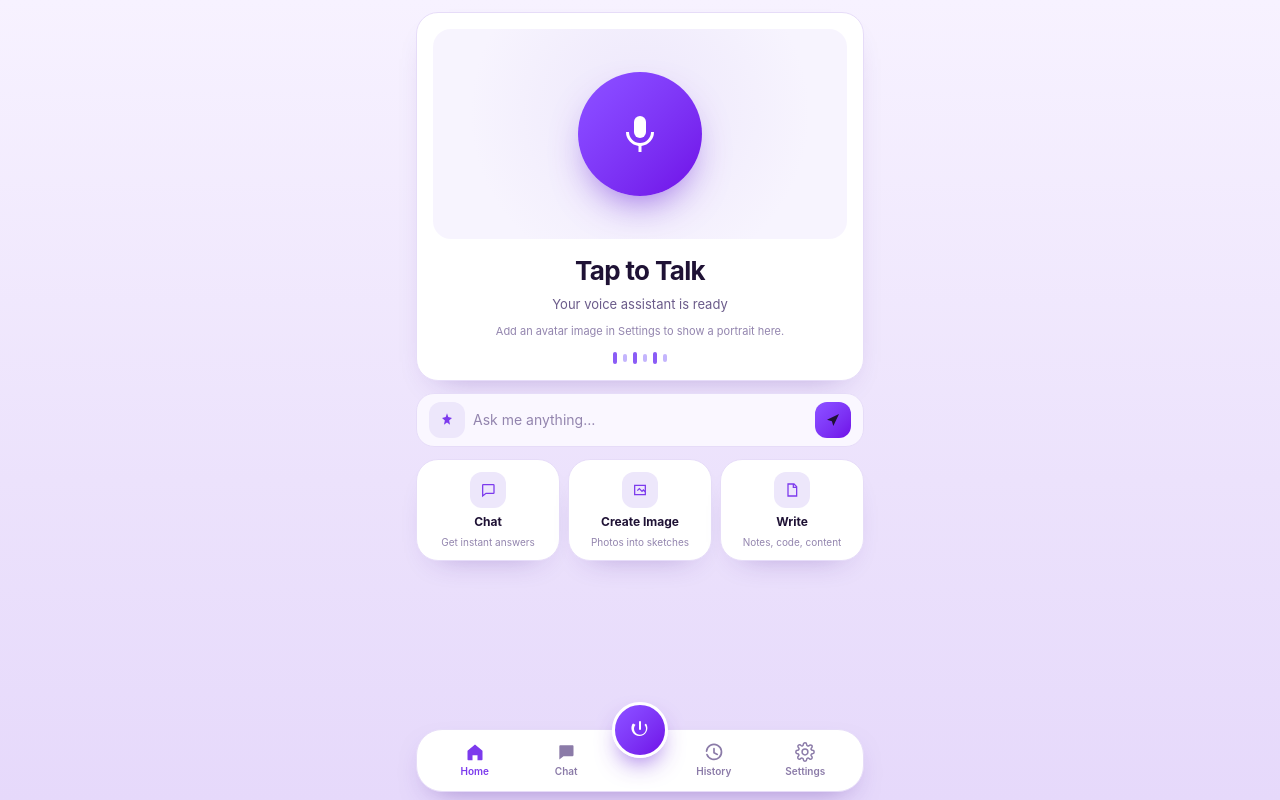
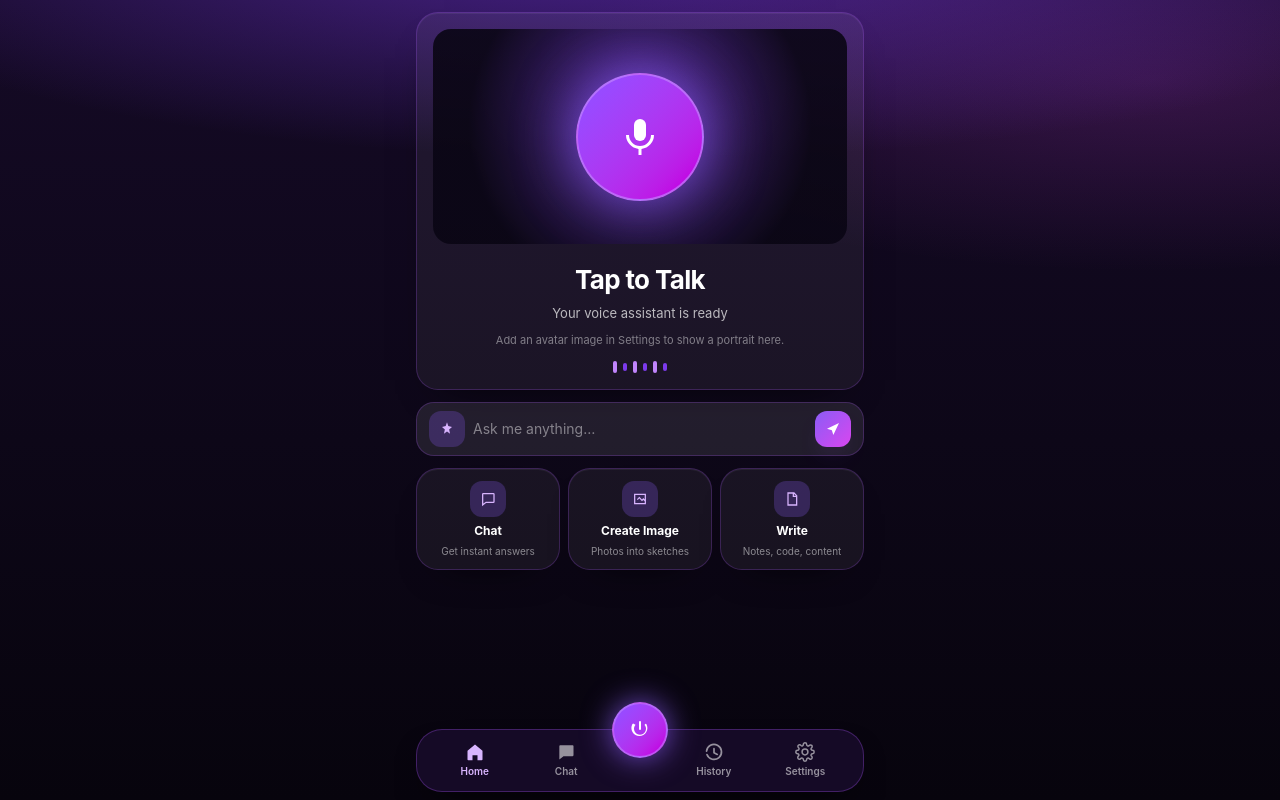
Before and after one commit to project9793/arushi-app, a React (Vite) app in the folder app/: page / in a window 1280 px wide. Built offline with nearby package versions, Linux system fonts and the light colour scheme.

Commit message:
Neon purple theme from the reference: near-black surfaces, violet glow, white text

```diff
--- a/app/src/components/BottomNav.tsx
+++ b/app/src/components/BottomNav.tsx
@@ -14,14 +14,14 @@ const TABS: Array<{ id: TabId; label: string; icon: string }> = [
   { id: 'settings', label: 'Settings', icon: 'M12 15.5a3.5 3.5 0 1 0 0-7 3.5 3.5 0 0 0 0 7zM19.4 15a1.7 1.7 0 0 0 .3 1.9l.1.1a2 2 0 1 1-2.8 2.8l-.1-.1a1.7 1.7 0 0 0-2.9 1.2v.2a2 2 0 1 1-4 0v-.1a1.7 1.7 0 0 0-1.1-1.6 1.7 1.7 0 0 0-1.9.3l-.1.1a2 2 0 1 1-2.8-2.8l.1-.1a1.7 1.7 0 0 0-1.2-2.9H3a2 2 0 1 1 0-4h.1a1.7 1.7 0 0 0 1.6-1.1 1.7 1.7 0 0 0-.3-1.9l-.1-.1a2 2 0 1 1 2.8-2.8l.1.1a1.7 1.7 0 0 0 1.9.3H9a1.7 1.7 0 0 0 1-1.5V3a2 2 0 1 1 4 0v.1a1.7 1.7 0 0 0 1 1.6 1.7 1.7 0 0 0 1.9-.3l.1-.1a2 2 0 1 1 2.8 2.8l-.1.1a1.7 1.7 0 0 0-.3 1.9V9a1.7 1.7 0 0 0 1.5 1H21a2 2 0 1 1 0 4h-.1a1.7 1.7 0 0 0-1.5 1z' },
 ];
 
-/** White pill navigation with purple active state, as in the reference. */
+/** Dark pill navigation with a violet glow on the active tab. */
 export function BottomNav({ active, onSelect, onCentrePress, listening }: BottomNavProps) {
-  const activeClass = 'text-[#7c3aed]';
-  const idleClass = 'text-[#8b7ba8]';
+  const activeClass = 'text-[#d8b4fe]';
+  const idleClass = 'text-white/55';
 
   return (
     <nav className="shrink-0 px-3 pb-2 pt-1">
-      <div className="relative mx-auto flex max-w-md items-end justify-between rounded-[26px] border border-[#e6dcf8] bg-white px-3 py-2 shadow-[0_12px_30px_-16px_rgba(76,29,149,0.55)]">
+      <div className="relative mx-auto flex max-w-md items-end justify-between rounded-[26px] border border-[#a855f7]/30 bg-[#150a26] px-3 py-2 shadow-[0_16px_36px_-18px_rgba(0,0,0,0.95)]">
         <button
           type="button"
           onClick={() => onSelect('home')}
@@ -76,10 +76,8 @@ export function BottomNav({ active, onSelect, onCentrePress, listening }: Bottom
           type="button"
           onClick={onCentrePress}
           aria-label={listening ? 'Stop listening' : 'Start listening'}
-          className={`absolute left-1/2 top-0 grid h-14 w-14 -translate-x-1/2 -translate-y-1/2 place-items-center rounded-full border-[3px] border-white shadow-[0_12px_26px_-10px_rgba(109,40,217,0.85)] transition ${
-            listening
-              ? 'bg-gradient-to-br from-rose-500 to-pink-600'
-              : 'bg-gradient-to-br from-violet-500 to-violet-700'
+          className={`absolute left-1/2 top-0 grid h-14 w-14 -translate-x-1/2 -translate-y-1/2 place-items-center rounded-full border-2 border-[#c084fc]/60 shadow-[0_0_30px_rgba(139,92,246,0.8)] transition ${
+            listening ? 'bg-gradient-to-br from-rose-500 to-pink-600' : 'bg-gradient-to-br from-violet-500 to-fuchsia-600'
           }`}
         >
           {listening ? (
--- a/app/src/components/HomeScreen.tsx
+++ b/app/src/components/HomeScreen.tsx
@@ -28,19 +28,19 @@ export function HomeScreen({ snapshot, avatarUrl, onMicPress, onSendText, onOpen
   return (
     <div className="flex min-h-full flex-col items-center px-4 pb-4 pt-3">
       <div className="card w-full max-w-md overflow-hidden p-4">
-        <div className="relative flex h-[210px] w-full items-center justify-center overflow-hidden rounded-[18px] bg-[radial-gradient(circle_at_50%_40%,#ede7fb,#f7f4fe_70%)]">
+        <div className="relative flex h-[215px] w-full items-center justify-center overflow-hidden rounded-[18px] bg-[radial-gradient(circle_at_50%_45%,rgba(124,58,237,0.45),rgba(10,6,20,0.9)_72%)]">
           {avatarUrl ? (
-            <img src={avatarUrl} alt="" className="absolute inset-0 h-full w-full object-cover object-top" />
+            <img src={avatarUrl} alt="" className="absolute inset-0 h-full w-full object-cover object-top opacity-90" />
           ) : null}
 
           <button
             type="button"
             onClick={onMicPress}
             aria-label={busy ? 'Stop listening' : 'Start talking'}
-            className={`relative z-10 grid h-[124px] w-[124px] place-items-center rounded-full transition ${
+            className={`relative z-10 grid h-[128px] w-[128px] place-items-center rounded-full border-2 transition ${
               busy
-                ? 'bg-gradient-to-br from-rose-500 to-pink-600 shadow-[0_18px_40px_-16px_rgba(219,39,119,0.85)]'
-                : 'bg-gradient-to-br from-violet-500 to-violet-700 shadow-[0_18px_40px_-16px_rgba(109,40,217,0.8)]'
+                ? 'border-rose-300/70 bg-gradient-to-br from-rose-500 to-pink-600 shadow-[0_0_60px_rgba(244,63,94,0.8)]'
+                : 'border-[#c084fc]/70 bg-gradient-to-br from-violet-500 to-fuchsia-600 shadow-[0_0_60px_rgba(139,92,246,0.85)]'
             }`}
           >
             {snapshot.state === 'speaking' ? (
@@ -59,8 +59,8 @@ export function HomeScreen({ snapshot, avatarUrl, onMicPress, onSendText, onOpen
           </button>
         </div>
 
-        <h2 className="mt-3 text-center text-[26px] font-bold tracking-tight text-[#1f1235]">{STATUS_LABEL[snapshot.state]}</h2>
-        <p className="mt-1 text-center text-[13px] leading-relaxed text-[#6b5b8a]">
+        <h2 className="mt-4 text-center text-[26px] font-bold tracking-tight text-white">{STATUS_LABEL[snapshot.state]}</h2>
+        <p className="mt-1 text-center text-[13px] leading-relaxed text-white/70">
           {snapshot.state === 'listening'
             ? 'Speak in Hindi, English or Hinglish'
             : snapshot.state === 'error'
@@ -69,18 +69,18 @@ export function HomeScreen({ snapshot, avatarUrl, onMicPress, onSendText, onOpen
         </p>
 
         {!avatarUrl ? (
-          <p className="mt-2 text-center text-[11px] text-[#9385ae]">
+          <p className="mt-2 text-center text-[11px] text-white/45">
             Add an avatar image in Settings to show a portrait here.
           </p>
         ) : null}
 
         <div className="mt-3 flex items-center justify-center gap-1.5">
-          <span className="h-3 w-1 rounded bg-[#8b5cf6]" />
-          <span className="h-2 w-1 rounded bg-[#c4b5fd]" />
-          <span className="h-3 w-1 rounded bg-[#8b5cf6]" />
-          <span className="h-2 w-1 rounded bg-[#c4b5fd]" />
-          <span className="h-3 w-1 rounded bg-[#8b5cf6]" />
-          <span className="h-2 w-1 rounded bg-[#c4b5fd]" />
+          <span className="h-3 w-1 rounded bg-[#c084fc]" />
+          <span className="h-2 w-1 rounded bg-[#7c3aed]" />
+          <span className="h-3 w-1 rounded bg-[#c084fc]" />
+          <span className="h-2 w-1 rounded bg-[#7c3aed]" />
+          <span className="h-3 w-1 rounded bg-[#c084fc]" />
+          <span className="h-2 w-1 rounded bg-[#7c3aed]" />
         </div>
       </div>
 
@@ -96,21 +96,21 @@ export function HomeScreen({ snapshot, avatarUrl, onMicPress, onSendText, onOpen
           }
         }}
       >
-        <span className="grid h-9 w-9 shrink-0 place-items-center rounded-xl bg-[#ede7fb] text-[#7c3aed]">
+        <span className="grid h-9 w-9 shrink-0 place-items-center rounded-xl bg-[#8b5cf6]/25 text-[#d8b4fe]">
           <svg viewBox="0 0 24 24" className="h-4 w-4 fill-current">
             <path d="M12 2l1.9 5.6L19.5 9l-4.3 3.6L16.6 19 12 15.8 7.4 19l1.4-6.4L4.5 9l5.6-1.4z" />
           </svg>
         </span>
         <input
           name="ask"
-          className="min-w-0 flex-1 bg-transparent text-sm text-[#1f1235] placeholder:text-[#9385ae] focus:outline-none"
+          className="min-w-0 flex-1 bg-transparent text-sm text-white placeholder:text-white/45 focus:outline-none"
           placeholder="Ask me anything…"
           autoComplete="off"
         />
         <button
           type="submit"
           aria-label="Send"
-          className="grid h-9 w-9 shrink-0 place-items-center rounded-xl bg-gradient-to-br from-violet-500 to-violet-700 text-white transition active:scale-95"
+          className="btn-primary grid h-9 w-9 shrink-0 place-items-center rounded-xl transition active:scale-95"
         >
           <svg viewBox="0 0 24 24" className="h-4 w-4 fill-current">
             <path d="M3 11.5 21 3l-8.5 18-2.2-7.3z" />
@@ -126,13 +126,13 @@ export function HomeScreen({ snapshot, avatarUrl, onMicPress, onSendText, onOpen
             onClick={onOpenChat}
             className="card flex flex-col items-center gap-1.5 px-2 py-3 text-center transition active:scale-[0.98]"
           >
-            <span className="grid h-9 w-9 place-items-center rounded-xl bg-[#ede7fb] text-[#7c3aed]">
+            <span className="grid h-9 w-9 place-items-center rounded-xl bg-[#8b5cf6]/25 text-[#d8b4fe]">
               <svg viewBox="0 0 24 24" className="h-4 w-4" fill="none" stroke="currentColor" strokeWidth="1.9">
                 <path d={action.icon} />
               </svg>
             </span>
-            <span className="text-xs font-bold text-[#1f1235]">{action.title}</span>
-            <span className="text-[10px] leading-tight text-[#9385ae]">{action.subtitle}</span>
+            <span className="text-xs font-bold text-white">{action.title}</span>
+            <span className="text-[10px] leading-tight text-white/50">{action.subtitle}</span>
           </button>
         ))}
       </div>
--- a/app/src/index.css
+++ b/app/src/index.css
@@ -1,16 +1,18 @@
 @import 'tailwindcss';
 
 :root {
-  color-scheme: light;
-  --purple-700: #6d28d9;
-  --purple-600: #7c3aed;
-  --purple-500: #8b5cf6;
-  --purple-100: #ede7fb;
-  --ink: #1f1235;
-  --ink-2: #6b5b8a;
-  --ink-3: #9385ae;
-  --line: #e6dcf8;
-  --surface: #ffffff;
+  color-scheme: dark;
+  --bg-0: #0a0614;
+  --bg-1: #150a26;
+  --card: rgba(255, 255, 255, 0.055);
+  --card-2: rgba(255, 255, 255, 0.09);
+  --line: rgba(168, 85, 247, 0.24);
+  --violet: #8b5cf6;
+  --violet-deep: #6d28d9;
+  --fuchsia: #d946ef;
+  --text: #ffffff;
+  --text-2: rgba(255, 255, 255, 0.72);
+  --text-3: rgba(255, 255, 255, 0.5);
 }
 
 html,
@@ -21,9 +23,13 @@ body,
 
 body {
   margin: 0;
-  background: linear-gradient(180deg, #f7f2ff 0%, #ece2fc 60%, #e6d9fb 100%);
+  /* Near-black with a violet bloom at the top, so white text always reads. */
+  background:
+    radial-gradient(110% 45% at 50% -8%, rgba(124, 58, 237, 0.55) 0%, transparent 62%),
+    radial-gradient(80% 40% at 90% 10%, rgba(217, 70, 239, 0.18) 0%, transparent 60%),
+    linear-gradient(180deg, #150a26 0%, #0d0718 55%, #07040d 100%);
   background-attachment: fixed;
-  color: var(--ink);
+  color: var(--text);
   font-family: 'Inter', ui-sans-serif, system-ui, -apple-system, 'Segoe UI', Roboto, sans-serif;
   -webkit-font-smoothing: antialiased;
   overscroll-behavior: none;
@@ -34,14 +40,14 @@ body {
 .card {
   border-radius: 22px;
   border: 1px solid var(--line);
-  background: var(--surface);
-  box-shadow: 0 14px 32px -22px rgba(76, 29, 149, 0.45);
+  background: var(--card);
+  box-shadow: 0 18px 40px -28px rgba(0, 0, 0, 0.95), inset 0 1px 0 rgba(255, 255, 255, 0.06);
 }
 
 .card-strong {
   border-radius: 18px;
   border: 1px solid var(--line);
-  background: #faf7ff;
+  background: var(--card-2);
 }
 
 .chip {
@@ -50,11 +56,11 @@ body {
   gap: 6px;
   border-radius: 9999px;
   border: 1px solid var(--line);
-  background: #f3eefe;
+  background: rgba(139, 92, 246, 0.14);
   padding: 7px 13px;
   font-size: 11px;
   font-weight: 600;
-  color: var(--ink-2);
+  color: var(--text-2);
   max-width: 58%;
   overflow: hidden;
   text-overflow: ellipsis;
@@ -67,12 +73,12 @@ body {
   align-items: center;
   gap: 6px;
   border-radius: 9999px;
-  border: 1px solid rgba(124, 58, 237, 0.35);
-  background: var(--purple-100);
+  border: 1px solid rgba(168, 85, 247, 0.45);
+  background: rgba(139, 92, 246, 0.2);
   padding: 8px 15px;
   font-size: 12px;
   font-weight: 700;
-  color: var(--purple-700);
+  color: #e9d5ff;
 }
 
 .label {
@@ -82,58 +88,51 @@ body {
   font-weight: 700;
   letter-spacing: 0.05em;
   text-transform: uppercase;
-  color: var(--ink-2);
+  color: var(--text-2);
 }
 
 .muted {
-  color: var(--ink-3);
+  color: var(--text-3);
 }
 
 .field {
   width: 100%;
   border-radius: 14px;
   border: 1px solid var(--line);
-  background: #f7f4fe;
+  background: rgba(255, 255, 255, 0.06);
   padding: 11px 13px;
   font-size: 13px;
-  color: var(--ink);
+  color: var(--text);
 }
 
 .field::placeholder {
-  color: var(--ink-3);
+  color: var(--text-3);
 }
 
 .field:focus {
   outline: none;
-  border-color: rgba(124, 58, 237, 0.6);
-  box-shadow: 0 0 0 3px rgba(124, 58, 237, 0.14);
+  border-color: rgba(168, 85, 247, 0.8);
+  box-shadow: 0 0 0 3px rgba(139, 92, 246, 0.22);
 }
 
 /* --------------------------------------------------------------- bubbles */
 
 .bubble-out {
-  background: var(--purple-600);
+  background: linear-gradient(135deg, #7c3aed, #a21caf);
   color: #ffffff;
-  border: 1px solid rgba(109, 40, 217, 0.4);
+  border: 1px solid rgba(168, 85, 247, 0.5);
 }
 
 .bubble-in {
-  background: #f4f1fb;
-  color: var(--ink);
+  background: rgba(255, 255, 255, 0.07);
+  color: #ffffff;
   border: 1px solid var(--line);
 }
 
 .btn-primary {
-  background: linear-gradient(180deg, var(--purple-500), var(--purple-600));
+  background: linear-gradient(135deg, var(--violet), var(--fuchsia));
   color: #ffffff;
-  box-shadow: 0 10px 22px -14px rgba(109, 40, 217, 0.9);
-}
-
-/* ------------------------------------------------------------ gold type */
-
-.gold-title {
-  color: var(--purple-700);
-  filter: none;
+  box-shadow: 0 12px 26px -14px rgba(168, 85, 247, 0.9);
 }
 
 /* ---------------------------------------------------------------- orb */
@@ -156,26 +155,30 @@ body {
 }
 
 .orb__glow {
-  inset: -14%;
-  background: radial-gradient(circle at 50% 50%, rgba(139, 92, 246, 0.35), transparent 62%);
+  inset: -18%;
+  background: radial-gradient(circle at 50% 50%, rgba(139, 92, 246, 0.85), rgba(217, 70, 239, 0.35) 45%, transparent 68%);
   filter: blur(26px);
+  opacity: 0.95;
   z-index: 0;
 }
 
 .orb__ring {
   inset: 0;
-  border: 1px solid rgba(124, 58, 237, 0.25);
+  border: 1px solid rgba(196, 181, 253, 0.35);
   opacity: 0;
   z-index: 1;
 }
 
 .orb__core {
-  inset: 9%;
+  inset: 8%;
   z-index: 2;
   background:
-    radial-gradient(circle at 32% 26%, rgba(255, 255, 255, 0.95), transparent 46%),
-    conic-gradient(from 140deg, #a78bfa, #7c3aed, #c4b5fd, #8b5cf6, #a78bfa);
-  box-shadow: inset 0 0 50px rgba(255, 255, 255, 0.35), 0 24px 60px -28px rgba(109, 40, 217, 0.7);
+    radial-gradient(circle at 50% 22%, rgba(255, 255, 255, 0.95), transparent 42%),
+    radial-gradient(circle at 50% 50%, rgba(168, 85, 247, 0.95), rgba(88, 28, 135, 0.95) 70%),
+    conic-gradient(from 0deg, #7c3aed, #d946ef, #8b5cf6, #7c3aed);
+  box-shadow:
+    inset 0 0 60px rgba(10, 6, 20, 0.55),
+    0 0 70px rgba(139, 92, 246, 0.75);
   display: grid;
   place-items: center;
   overflow: hidden;
@@ -183,19 +186,19 @@ body {
 }
 
 .orb--idle .orb__core { animation: orb-breathe 6s ease-in-out infinite; }
-.orb--connecting .orb__core { animation: orb-spin 3.2s linear infinite; filter: saturate(0.7) brightness(0.95); }
+.orb--connecting .orb__core { animation: orb-spin 3.2s linear infinite; filter: saturate(0.7) brightness(0.85); }
 .orb--connecting .orb__ring { animation: orb-ring-pulse 1.8s ease-out infinite; opacity: 1; }
 .orb--listening .orb__core {
   transform: scale(calc(1 + var(--level) * 0.55));
   transition: transform 90ms linear;
-  filter: brightness(calc(1 + var(--level) * 0.25));
+  filter: brightness(calc(1 + var(--level) * 0.4));
 }
 .orb--listening .orb__ring--1 { opacity: 0.9; animation: orb-ring-pulse 2.4s ease-out infinite; }
 .orb--speaking .orb__core { animation: orb-speak 0.9s ease-in-out infinite alternate; }
 .orb--speaking .orb__glow { opacity: 1; animation: orb-glow 0.9s ease-in-out infinite alternate; }
 .orb--error .orb__core {
-  background: radial-gradient(circle at 32% 26%, rgba(255, 255, 255, 0.5), transparent 42%),
-    conic-gradient(from 140deg, #fca5a5, #ef4444, #fca5a5);
+  background: radial-gradient(circle at 32% 26%, rgba(255, 255, 255, 0.4), transparent 42%),
+    conic-gradient(from 140deg, #7f1d1d, #b91c1c, #7f1d1d);
   animation: none;
 }
 
@@ -218,7 +221,7 @@ body {
 @keyframes wave { 0%, 100% { height: 16%; opacity: 0.7; } 50% { height: 100%; opacity: 1; } }
 
 .glass {
-  background: #ffffff;
+  background: rgba(255, 255, 255, 0.06);
   border: 1px solid var(--line);
 }
 
@@ -228,74 +231,44 @@ body {
   .orb__core, .orb__glow, .orb__ring, .waveform span { animation: none !important; }
 }
 
-/* ------------------------------------------------- light-theme remapping
-   Components written for the dark theme use white text and translucent white
-   panels. On a white surface those disappear, so map them onto ink and the
-   purple tints instead of editing every component. */
+/* ---------------------------------------------- dark-theme text remapping
+   Screens carry a few fixed ink colours from the light version; on the neon
+   dark surface they must be white. */
 
-.text-white,
-.text-\[\#fff4e2\],
-.text-\[\#fff8ee\] { color: var(--ink) !important; }
+.text-\[\#1f1235\] { color: #ffffff !important; }
+.text-\[\#6b5b8a\],
+.text-\[\#9385ae\] { color: var(--text-2) !important; }
 
-.text-white\/45,
-.text-white\/50,
-.text-white\/55,
-.text-white\/60,
-.text-white\/70,
-.text-white\/75,
-.text-white\/80,
-.text-white\/85,
-.text-white\/90 { color: var(--ink-2) !important; }
+.bg-\[\#ede7fb\],
+.bg-\[\#f3eefe\],
+.bg-\[\#f7f4fe\] { background-color: rgba(139, 92, 246, 0.18) !important; }
 
-.text-\[\#ffe6ab\],
-.text-\[\#ffe9d2\]\/60,
-.text-\[\#ffd9a8\]\/70,
-.text-\[\#ffe6ab\]\/75,
-.text-\[\#ffe6ab\]\/85 { color: var(--purple-700) !important; }
+.text-\[\#7c3aed\],
+.text-\[\#6d28d9\] { color: #d8b4fe !important; }
 
-.text-\[\#ffe9d2\]\/80 { color: var(--ink-2) !important; }
+.border-\[\#e6dcf8\] { border-color: var(--line) !important; }
 
-.bg-white\/8,
-.bg-white\/10,
-.bg-white\/12,
-.bg-white\/14,
-.bg-white\/16,
-.bg-white\/18,
-.bg-white\/20 { background-color: #f7f4fe !important; }
+.bg-white { background-color: #150a26 !important; }
 
-.border-white\/15,
-.border-white\/20,
-.border-white\/22,
-.border-white\/24,
-.border-white\/25 { border-color: var(--line) !important; }
+.text-amber-200 { color: #d8b4fe !important; }
+.bg-amber-400\/20,
+.bg-amber-400\/25 { background-color: rgba(139, 92, 246, 0.18) !important; }
+.bg-amber-300\/40,
+.bg-amber-300\/80 { background-color: rgba(196, 181, 253, 0.7) !important; }
 
 .bg-violet-500,
 .bg-violet-600 {
-  background-color: var(--purple-600) !important;
+  background-color: var(--violet) !important;
   color: #ffffff !important;
 }
-
-.hover\:bg-violet-400:hover { background-color: var(--purple-500) !important; }
+.hover\:bg-violet-400:hover { background-color: #a78bfa !important; }
 
 .bg-violet-500\/35,
 .bg-violet-600\/25,
 .bg-violet-600\/30,
 .bg-violet-600\/35,
 .bg-violet-600\/40,
-.bg-violet-600\/45 { background-color: var(--purple-100) !important; }
+.bg-violet-600\/45 { background-color: rgba(139, 92, 246, 0.22) !important; }
 
 .text-violet-100,
-.text-violet-200 { color: var(--purple-700) !important; }
-
-.border-violet-400\/60 { border-color: rgba(124, 58, 237, 0.55) !important; }
-
-.bg-amber-400\/20,
-.bg-amber-400\/25 { background-color: var(--purple-100) !important; }
-
-.text-amber-200 { color: var(--purple-700) !important; }
-
-.bg-amber-300\/40,
-.bg-amber-300\/80 { background-color: rgba(139, 92, 246, 0.55) !important; }
-
-.border-amber-200,
-.border-amber-200\/90 { border-color: rgba(124, 58, 237, 0.45) !important; }
+.text-violet-200 { color: #e9d5ff !important; }
```
